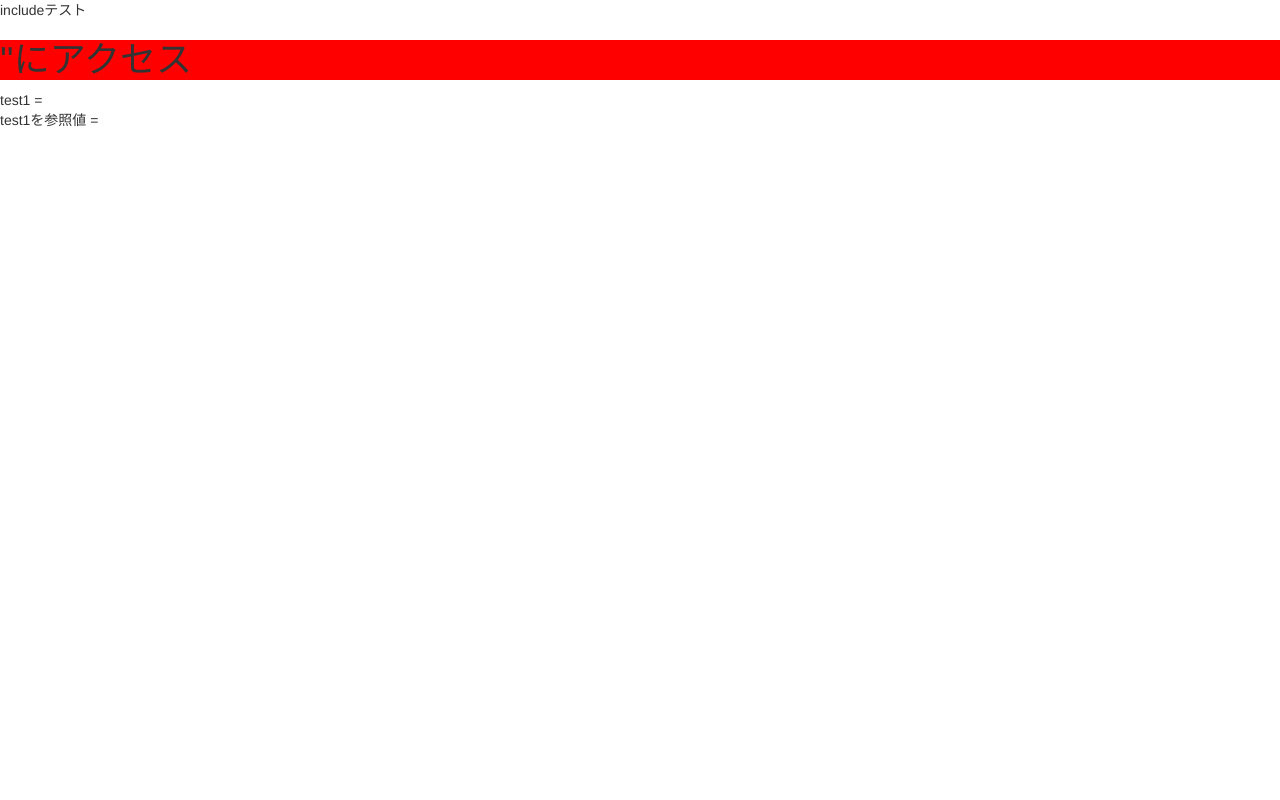
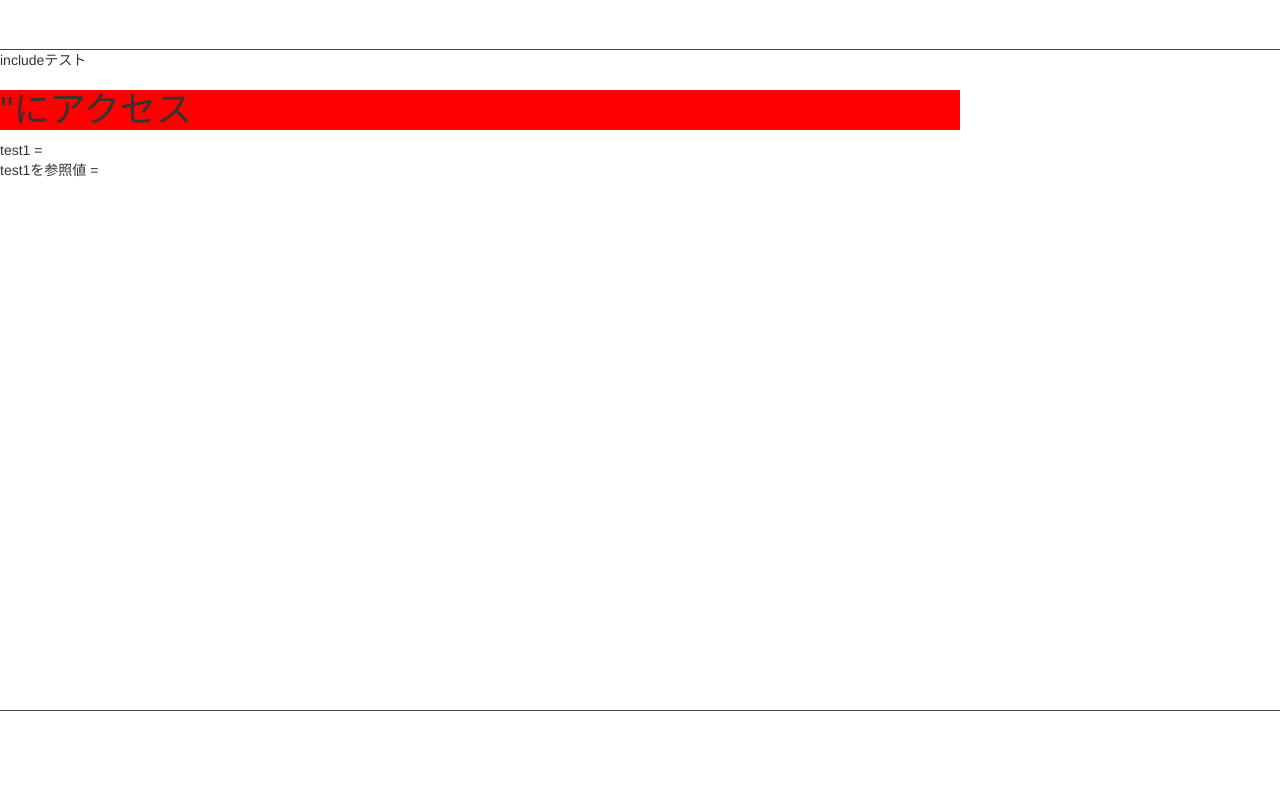
Before and after one commit to uucyan/sorairo-exotic, a PHP site: template views/layout.twig in a window 1280 px wide. Run offline with PHP 8.4, Linux system fonts and the light colour scheme; the template is opened without the code that fills it, so the values that code supplies are empty; some libraries are stand-ins or nearby versions.

Commit message:
ヘッダーとフッダーの実装

```diff
--- a/views/layout.twig
+++ b/views/layout.twig
@@ -6,6 +6,7 @@
     <meta http-equiv="X-UA-Compatible" content="IE=edge">
     <meta name="viewport" content="width=device-width, initial-scale=1">
 
+    <link rel="shortcut icon" href="icon/clan_emblem_favicon.png" type="image/png">
     <link rel="stylesheet" href="css/style.css" />
     <link rel="stylesheet" href="bower_components/bootstrap/dist/css/bootstrap.min.css" >
     <script type="text/javascript" src="bower_components/jquery/dist/jquery.min.js"></script>
@@ -13,8 +14,24 @@
     <!-- <script type="text/javascript" src="script.js"></script> -->
   </head>
   <body>
-    <div class="name">{{test}}</div>
-    {% include 'test.twig' %}
+    <div id="header-fixed">
+      <div id="header-bk">
+        <div id="header"></div>
+      </div>
+    </div>
+
+    <div id="body-bk">
+      <div id="body">
+        <div class="name">{{test}}</div>
+        {% include 'test.twig' %}
+      </div>
+    </div>
+
+    <div id="footer-fixed">
+      <div id="footer-bk">
+        <div id="footer"></div>
+      </div>
+    </div>
   </body>
 </html>
 
--- a/web/css/style.css
+++ b/web/css/style.css
@@ -1,3 +1,64 @@
 .name {
   background:red;
 }
+
+html, body {
+  margin: 0;
+  padding: 0;
+  width: 100%;
+  height: 100%;
+}
+
+/* ヘッダーの固定 */
+div#header-fixed {
+  position: fixed;           /* ヘッダーの固定 */
+  top: 0px;                  /* 位置(上0px) */
+  left: 0px;                 /* 位置(右0px) */
+  width: 100%;               /* 横幅100%　*/
+  height: 50px;             /* 縦幅140px */
+}
+
+div#header-bk {
+	padding: 0px 0 0px;       /* 上10px、下20pxをあける */
+	height: 50px;              /* 縦の高さ110px */
+	width: 100%;                /* 横の幅を100% */
+}
+
+div#header {
+	border-bottom: 1px solid #444;    /* 表示領域を白枠で囲う */
+	height: 100%;              /* 縦の表示領域はheader-bkと同じ */
+	width: 100%;              /* 横の幅970px */
+	margin: auto;              /* 中央揃え */
+}
+
+/* フッターの固定 */
+div#footer-fixed {
+  position: fixed;           /* フッターの固定 */
+  bottom: 0px;               /* 位置(下0px) */
+  left: 0px;                 /* 位置(左0px) */
+  width: 100%;               /* 横幅100%　*/
+  height: 100px;             /* 縦幅140px */
+}
+
+div#footer-bk {
+  padding: 10px 0 20px;       /* 上10px、下20pxをあける */
+  height: 100px;              /* 縦の高さ140px */
+  width: 100%;                /* 横の幅を100% */
+}
+
+div#footer {
+  border-top: 1px solid #444;    /* 表示領域を白枠で囲う */
+  height: 100%;              /* 縦の表示領域はheader-bkと同じ */
+  width: 100%;              /* 横の幅970px */
+  margin: auto;              /* 中央揃え */
+}
+
+/* ボディの定義 */
+div#body-bk {
+  padding: 50px 0 100px 0;    /* 上下に160pxを余白を取る */
+}
+
+div#body {
+  width: 960px;
+  margin: ;
+}
```
Also changed, not shown: web/icon/clan_emblem_favicon.png (added).
